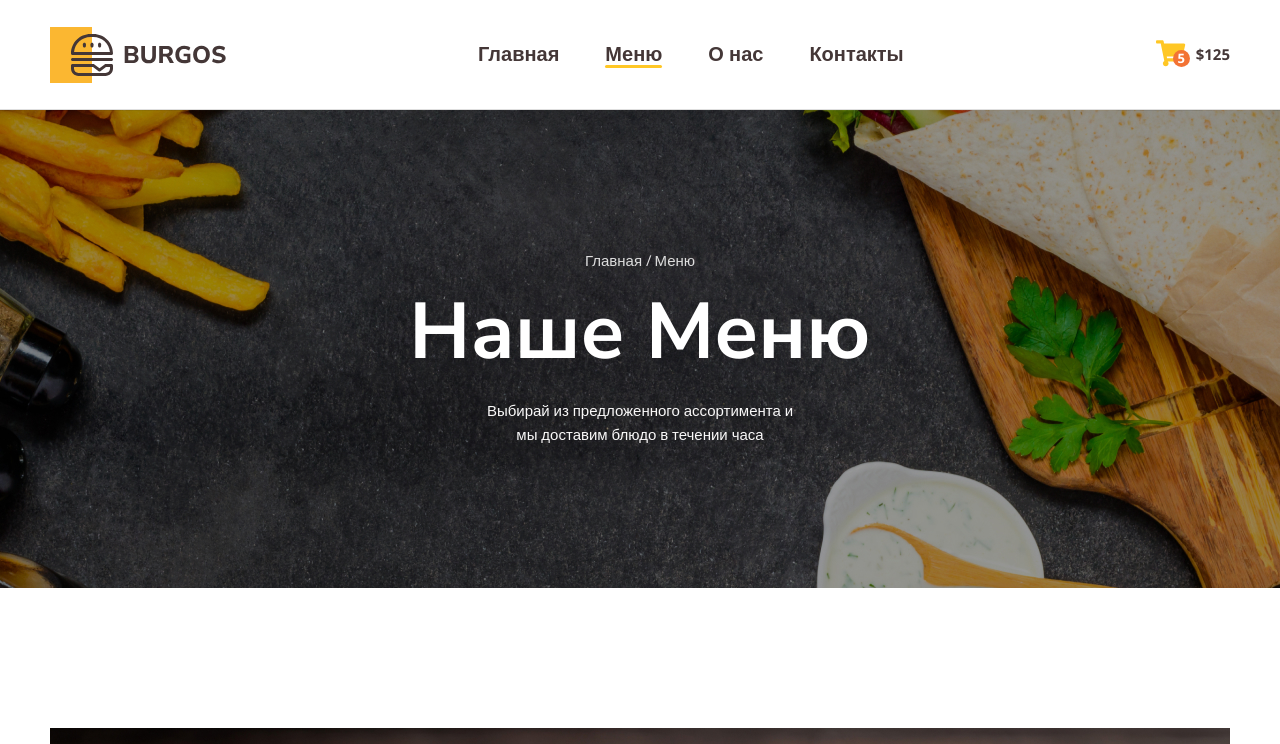
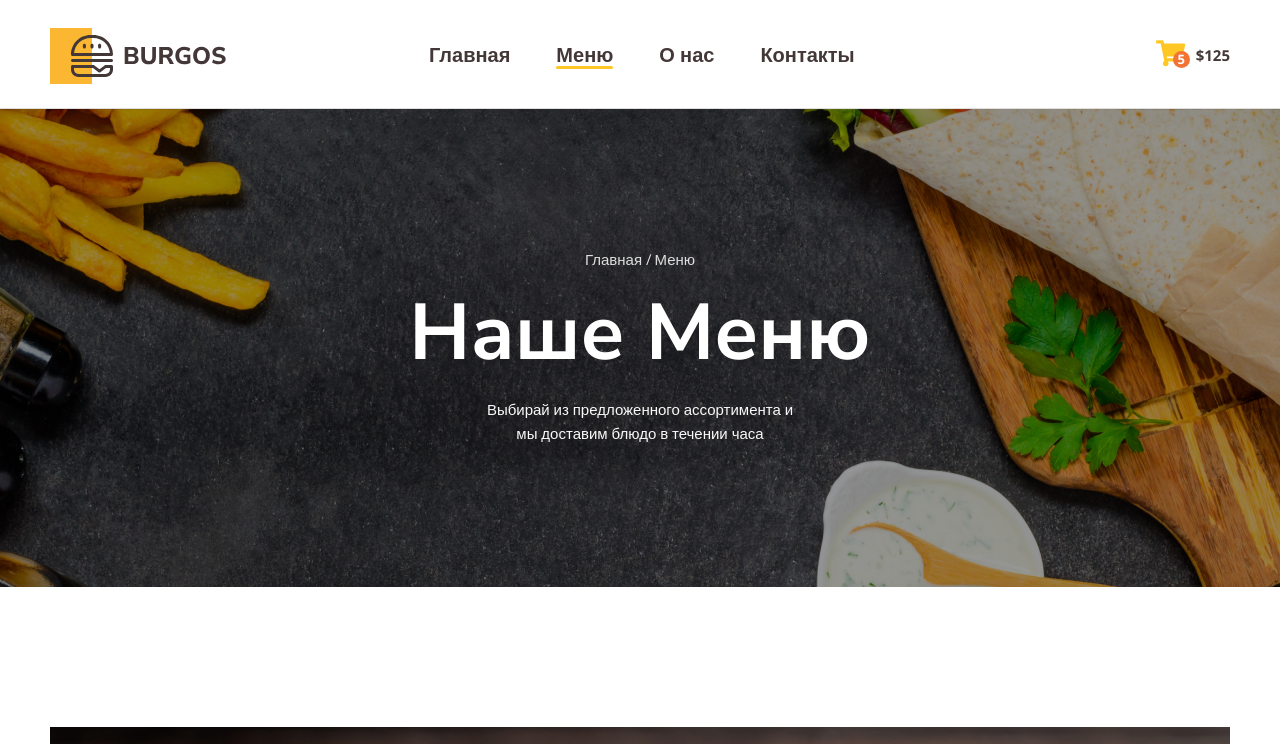
Before and after one commit to andreychupyrko/Module01-Burger, a plain HTML site: page index.html in a window 1280 px wide. Shown: the top 744 px of the page. Drawn offline with nearby package versions, Linux system fonts and the light colour scheme.

Commit message:
Add grid nav

```diff
--- a/styles/main.css
+++ b/styles/main.css
@@ -16,13 +16,16 @@ header {
     align-items: center;
     justify-content: space-between;
     padding-top: 26px;
-    padding-bottom: 25px;
+    padding-bottom: 23px;
 }
 .header-nav {
-    display: flex;
+    display: grid;
+    grid-template-columns: repeat(4, auto);
     list-style-type: none;
     padding-left: 0;
     gap: 46px;
+    padding-top: 1px;
+    padding-right: 98px;
 }
 .header-logo {
     display: block;
@@ -124,8 +127,8 @@ header {
 .title {
     font-weight: 700;
     font-size: 79px;
-    margin-top: 17px;
-    margin-bottom: 20px;
+    margin-top: 19px;
+    margin-bottom: 18px;
 }
 .description {
     font-family: 'Open Sans', sans-serif;
```
